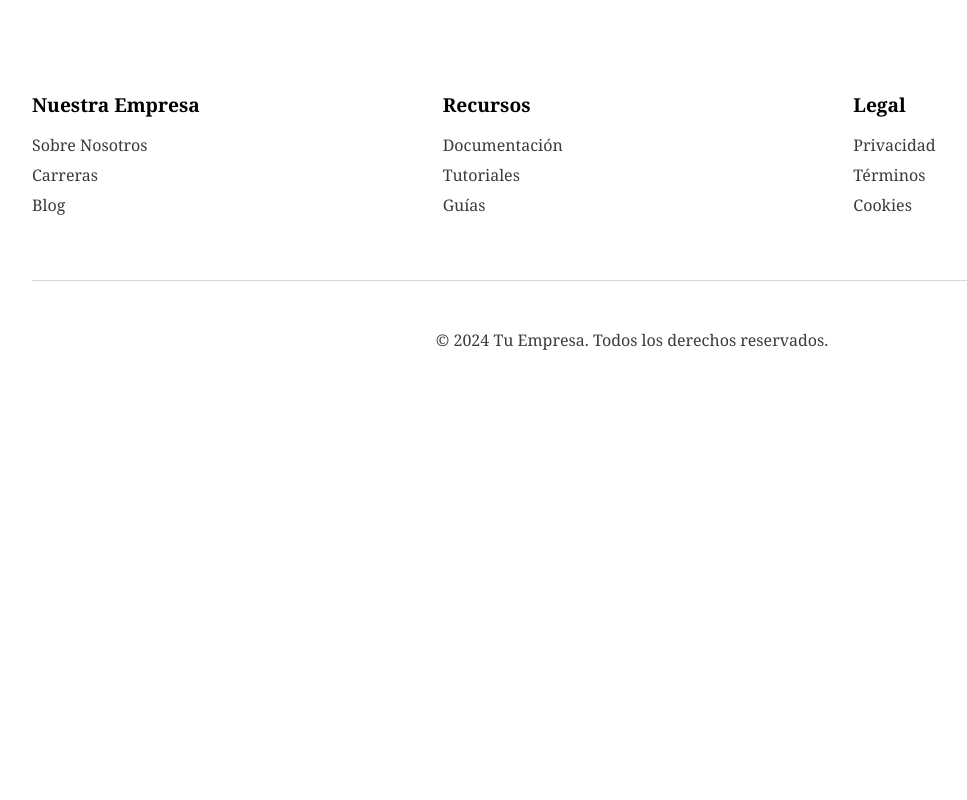
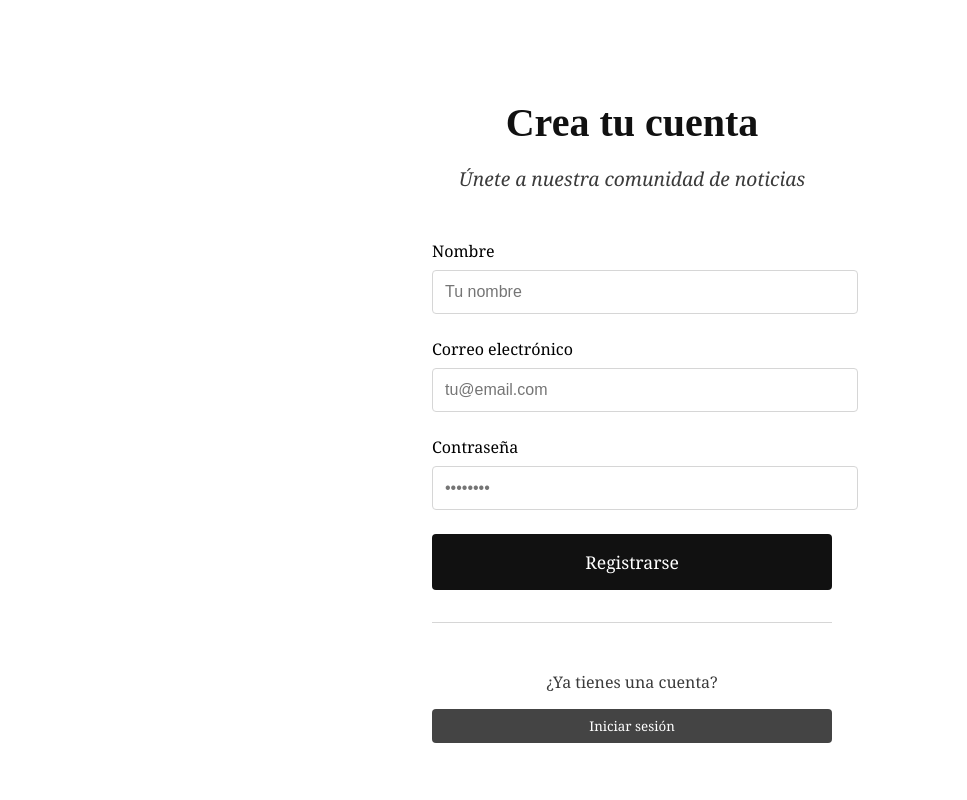
Before and after one commit to Arielo16/WebPeriodico, a Vue app: page /register in a window 1280 px wide. Shown: the top 800 px of the page, without its empty margins (8-975 px from the left). Built offline with nearby package versions, Linux system fonts and the light colour scheme; no server answers; the HTML template or start-up script is replaced by a standard one.

Commit message:
Register, Login and more

```diff
--- a/src/router/index.js
+++ b/src/router/index.js
@@ -20,6 +20,11 @@ const routes = [
     path: '/login',
     name: 'Login',
     component: () => import('@/views/auth/Login.vue')
+  },
+  {
+    path: '/register',
+    name: 'Register',
+    component: () => import('@/views/auth/Register.vue')
   }
 ]
 
--- a/src/services/auth.service.js
+++ b/src/services/auth.service.js
@@ -8,7 +8,7 @@ export const authService = {
       remember: credentials.remember || false
     };
 
-    const response = await api.post('/post/users/login', loginData);
+    const response = await api.post('/users/login', loginData);
     if (response.data.token) {
       localStorage.setItem('token', response.data.token);
       if (response.data.user) {
@@ -24,7 +24,7 @@ export const authService = {
   },
 
   async register(userData) {
-    const response = await api.post('/auth/register', userData);
+    const response = await api.post('/users/register', userData);
     if (response.data.token) {
       localStorage.setItem('token', response.data.token);
     }
--- /dev/null
+++ b/src/views/auth/Register.vue
@@ -0,0 +1,243 @@
+<template>
+  <div class="register-container">
+    <div class="register-content">
+      <div class="register-header">
+        <h1>Crea tu cuenta</h1>
+        <p class="subtitle">Únete a nuestra comunidad de noticias</p>
+      </div>
+
+      <div class="form-container">
+        <form @submit.prevent="handleRegister" class="register-form">
+          <div v-if="error" class="error-message">
+            {{ error }}
+          </div>
+          <div class="form-group">
+            <label for="name">Nombre</label>
+            <input
+              type="text"
+              id="name"
+              v-model="name"
+              placeholder="Tu nombre"
+              required
+            >
+          </div>
+
+          <div class="form-group">
+            <label for="email">Correo electrónico</label>
+            <input
+              type="email"
+              id="email"
+              v-model="email"
+              placeholder="tu@email.com"
+              required
+            >
+          </div>
+
+          <div class="form-group">
+            <label for="password">Contraseña</label>
+            <div class="password-input">
+              <input
+                :type="showPassword ? 'text' : 'password'"
+                id="password"
+                v-model="password"
+                placeholder="••••••••"
+                required
+              >
+              <button
+                type="button"
+                class="toggle-password"
+                @click="showPassword = !showPassword"
+              >
+                <i :class="showPassword ? 'fas fa-eye-slash' : 'fas fa-eye'"></i>
+              </button>
+            </div>
+          </div>
+
+          <BaseButton
+            type="submit"
+            variant="primary"
+            class="register-button"
+            :disabled="loading"
+          >
+            {{ loading ? 'Registrando...' : 'Registrarse' }}
+          </BaseButton>
+        </form>
+
+        <div class="login-prompt">
+          <p>¿Ya tienes una cuenta?</p>
+          <BaseButton
+            variant="secondary"
+            class="login-button"
+            @click="$router.push('/login')"
+          >
+            Iniciar sesión
+          </BaseButton>
+        </div>
+      </div>
+    </div>
+  </div>
+</template>
+
+<script>
+import BaseButton from '@/components/common/BaseButton.vue'
+import { authService } from '@/services/auth.service'
+
+export default {
+  name: 'RegisterPage',
+  components: {
+    BaseButton
+  },
+  data() {
+    return {
+      name: '',
+      email: '',
+      password: '',
+      showPassword: false,
+      loading: false,
+      error: null
+    }
+  },
+  methods: {
+    async handleRegister() {
+      try {
+        this.loading = true;
+        this.error = null;
+
+        const userData = {
+          name: this.name,
+          email: this.email,
+          password: this.password
+        };
+
+        await authService.register(userData);
+
+        // Si el registro es exitoso, redirigimos
+        this.$router.push('/login');
+      } catch (error) {
+        console.error('Error de registro:', error);
+        this.error = error.response?.data?.message ||
+                    'Error al registrar. Por favor, verifica tus datos.';
+      } finally {
+        this.loading = false;
+      }
+    }
+  }
+}
+</script>
+
+<style lang="scss" scoped>
+.register-container {
+  display: flex;
+  justify-content: center;
+  align-items: center;
+  min-height: 100vh;
+  background: var(--bg-primary);
+
+  .register-content {
+    padding: 4rem;
+    width: 100%;
+    max-width: 600px;
+
+    .register-header {
+      text-align: center;
+      margin-bottom: 3rem;
+
+      h1 {
+        font-size: 2.5rem;
+        color: var(--color-primary);
+        font-family: 'Times New Roman', serif;
+        margin-bottom: 1rem;
+      }
+
+      .subtitle {
+        font-size: 1.2rem;
+        color: var(--text-secondary);
+        font-style: italic;
+      }
+    }
+
+    .form-container {
+      max-width: 400px;
+      margin: 0 auto;
+      width: 100%;
+
+      .form-group {
+        margin-bottom: 1.5rem;
+
+        label {
+          display: block;
+          margin-bottom: 0.5rem;
+          color: var(--text-primary);
+          font-weight: 500;
+        }
+
+        input {
+          width: 100%;
+          padding: 0.75rem;
+          border: 1px solid var(--border-color);
+          border-radius: 4px;
+          font-size: 1rem;
+          transition: border-color 0.3s ease;
+
+          &:focus {
+            outline: none;
+            border-color: var(--color-primary);
+          }
+        }
+
+        .password-input {
+          position: relative;
+
+          .toggle-password {
+            position: absolute;
+            right: 1rem;
+            top: 50%;
+            transform: translateY(-50%);
+            background: none;
+            border: none;
+            color: var(--text-secondary);
+            cursor: pointer;
+          }
+        }
+      }
+
+      .register-button {
+        width: 100%;
+        padding: 1rem;
+        font-size: 1.1rem;
+        margin-bottom: 2rem;
+      }
+
+      .login-prompt {
+        text-align: center;
+        padding-top: 2rem;
+        border-top: 1px solid var(--border-color);
+
+        p {
+          color: var(--text-secondary);
+          margin-bottom: 1rem;
+        }
+
+        .login-button {
+          width: 100%;
+        }
+      }
+
+      .error-message {
+        background-color: var(--color-danger);
+        color: white;
+        padding: 1rem;
+        border-radius: 4px;
+        margin-bottom: 1rem;
+        text-align: center;
+      }
+    }
+  }
+}
+
+@media (max-width: 640px) {
+  .register-container .register-content {
+    padding: 2rem;
+  }
+}
+</style>
```
